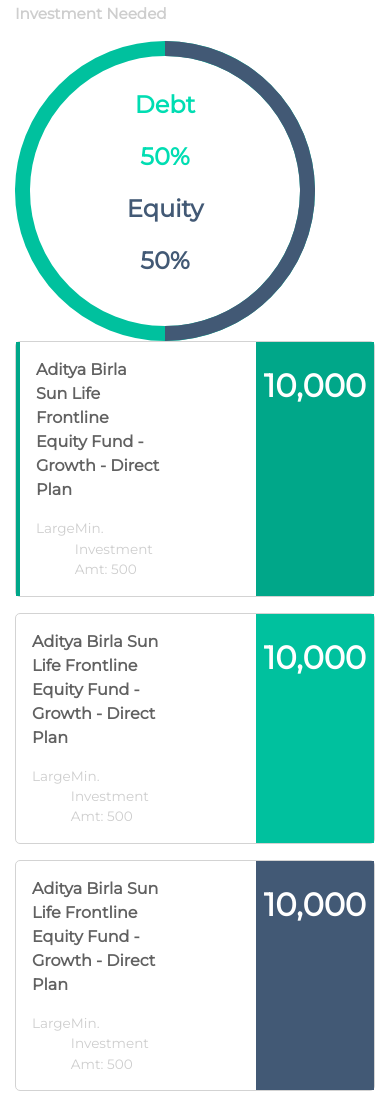
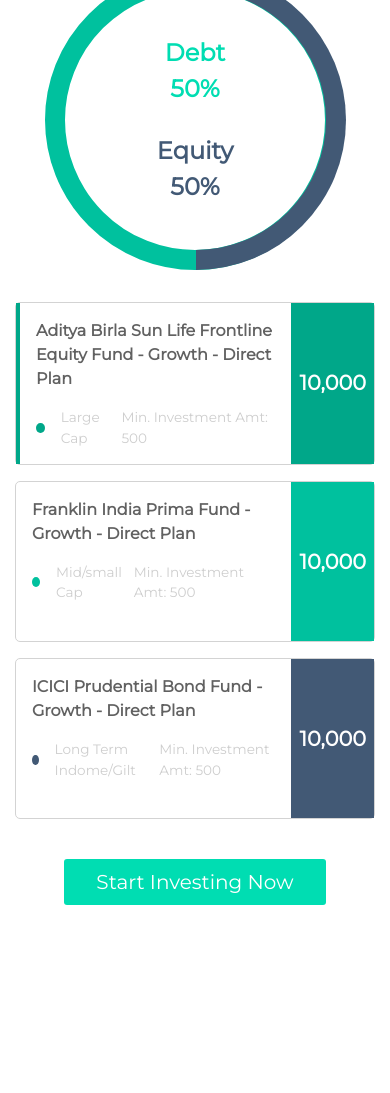
Before and after one commit to mohanishsn/valuefy-assignment, a plain HTML site: page index.html in a window 390 px wide. Shown: the part 829-1922 px from the top of the page. After the commit the page ends 1758 px from the top, so only its background shows below. Drawn offline with nearby package versions, Linux system fonts and the light colour scheme.

Commit message:
Final changes to CSS

```diff
--- a/index.html
+++ b/index.html
@@ -1,3 +1,5 @@
+<!-- Assignment: Valuefy
+Name: Mohanish Nagarkar -->
 <!DOCTYPE html>
 <html lang="en">
 
@@ -5,7 +7,7 @@
     <meta charset="UTF-8">
     <meta name="viewport" content="width=device-width, initial-scale=1.0">
     <meta http-equiv="X-UA-Compatible" content="ie=edge">
-    <title>Assignment - </title>
+    <title>Assignment - Valuefy</title>
     <link href="style.css" rel="stylesheet">
     <link rel="stylesheet" href="https://stackpath.bootstrapcdn.com/bootstrap/4.3.1/css/bootstrap.min.css" integrity="sha384-ggOyR0iXCbMQv3Xipma34MD+dH/1fQ784/j6cY/iJTQUOhcWr7x9JvoRxT2MZw1T"
         crossorigin="anonymous">
@@ -19,14 +21,14 @@
                 <div class="col-xl-1 col-lg-1 col-md-1 col-sm-1 col-xs-1">
                     <a class="icons" href="#">&larr;</a>
                 </div>
-                <div class="col-xl-8 col-lg-8 col-md-8 col-sm-8 col-xs-8">
+                <div class="col-xl-10 col-lg-10 col-md-10 col-sm-10 col-xs-10">
                     <a class="navbar-brand" href="./index.html">
                         <img class="img-fluid" src="./img/invezta-logo.png" />
                     </a>
                 </div>
 
-                <div class="col-xl-3 col-lg-3 col-md-3 col-sm-3 col-xs-3 text-right">
-                    <a class="icons" href="#">&times;</a>
+                <div class="col-xl-1 col-lg-1 col-md-1 col-sm-1 col-xs-1">
+                    <a class="icons" href="#"">&times;</a>
                 </div>
             </div>
         </div>
@@ -88,28 +90,31 @@
                     <div class="investment-details" style="border-left: 4px solid #00A789">
                         <p class="investment-plan">Aditya Birla Sun Life Frontline Equity Fund - Growth - Direct Plan</p>
                         <div class="investment-meta">
-                            <span class="cap-type">Large</span>
-                            <span class="min-amount">Min. Investment Amt: 500</span>
+                            <div style="background-color: #00A789;" class="cap-accent"></div>
+                            <span class="cap-type">Large Cap</span>
+                            <span class="min-amount ml-auto">Min. Investment Amt: 500</span>
                         </div>
                     </div>
                     <div class="amount" style="background-color: #00A789;">10,000</div>
                 </div>
                 <div class="investment-item">
                     <div class="investment-details">
-                        <p class="investment-plan">Aditya Birla Sun Life Frontline Equity Fund - Growth - Direct Plan</p>
+                        <p class="investment-plan">Franklin India Prima Fund - Growth - Direct Plan</p>
                         <div class="investment-meta">
-                            <span class="cap-type">Large</span>
-                            <span class="min-amount">Min. Investment Amt: 500</span>
+                            <div style="background-color: #00C19E;" class="cap-accent"></div>
+                            <span class="cap-type">Mid/small Cap</span>
+                            <span class="min-amount ml-auto">Min. Investment Amt: 500</span>
                         </div>
                     </div>
                     <div class="amount" style="background-color: #00C19E;">10,000</div>
                 </div>
                 <div class="investment-item">
                     <div class="investment-details">
-                        <p class="investment-plan">Aditya Birla Sun Life Frontline Equity Fund - Growth - Direct Plan</p>
+                        <p class="investment-plan">ICICI Prudential Bond Fund - Growth - Direct Plan</p>
                         <div class="investment-meta">
-                            <span class="cap-type">Large</span>
-                            <span class="min-amount">Min. Investment Amt: 500</span>
+                            <div style="background-color: #425975;" class="cap-accent"></div>
+                            <span class="cap-type">Long Term Indome/Gilt</span>
+                            <span class="min-amount ml-auto">Min. Investment Amt: 500</span>
                         </div>
                     </div>
                     <div class="amount" style="background-color: #425975;"><span>10,000</span></div>
@@ -120,11 +125,11 @@
 
     <!-- Button section -->
     <section class="button-section">
-        <div class="container">
+        <!-- <div class="container"> -->
             <div class="button-wrapper">
                 <button>Start Investing Now</button>
             </div>
-        </div>
+        <!-- </div> -->
     </section>
 </body>
 
--- a/style.css
+++ b/style.css
@@ -15,11 +15,6 @@ h1,
 p {
     font-family: 'Montserrat', sans-serif;
     color: #CECECE;
-}
-
-.nav-row {
-    align-items: center;
-    justify-content: center;
 }
 
 .icons {
@@ -46,10 +41,11 @@ p {
     font-weight: bold;
 }
 
+
+/* Items Wrapper Style */
 .items-wrapper {
     display: flex;
     justify-content: space-between;
-    /* justify-items: stretch; */
     flex-wrap: wrap;
 }
 
@@ -62,36 +58,37 @@ p {
     font-size: 0.95rem;
 }
 
-
-/*  */
+/* Circle shape style */
 .amount-division-shape {
     width: 300px;
     height: 300px;
     border-radius: 50%;
-    border: 15px solid #00C19E;
+    border: 20px solid #00C19E;
     background: transparent;
     position: relative;
     z-index: 10;
     display: flex;
     align-items: center;
-    justify-content: center;
+    justify-content: space-around;
     flex-direction: column;
     text-align: center;
     font-size: 1.5rem;
+    padding: 2rem 0;
 }
 
+/* Creating the semi circle */
 .amount-division-shape::before {
     content: '';
     position: absolute;
     z-index: -1;
-    border: 15px solid #425975;
+    border: 20px solid #425975;
     width: 300px;
     height: 150px;
     border-top-left-radius: 150px;
     border-top-right-radius: 150px;
     transform: rotate(90deg);
     border-bottom: 0;
-    left: 3.75rem;
+    left: 3.5rem;
 }
 
 .amount-division-shape .debt-data p {
@@ -100,6 +97,10 @@ p {
 
 .amount-division-shape .equity-data p {
     color: #425975;
+}
+
+.amount-division-shape p {
+    margin-bottom: 0;
 }
 
 .investment-wrapper {
@@ -120,10 +121,12 @@ p {
     border: 1px solid lightgray;
     border-radius: 5px;
     margin-bottom: 1rem;
+    width: 100%;
+    justify-content: space-between;
 }
 
 .investment-details {
-    padding: 1rem 6rem 1rem 1rem;
+    padding: 1rem 5rem 1rem 1rem;
 }
 
 .investment-plan {
@@ -132,10 +135,22 @@ p {
 
 .investment-meta {
     display: flex;
-    justify-content: space-between;
+    /* justify-content: space-between; */
+    align-items: center;
     font-family: 'Montserrat', sans-serif;
     font-size: 0.85rem;
     color: #CECECE;
+}
+
+.cap-accent {
+    border-radius: 50%;
+    height: 10px;
+    width: 10px;
+    margin-right: 1rem;
+}
+
+.min-amount {
+    justify-content: flex-end;
 }
 
 .amount {
@@ -146,7 +161,7 @@ p {
     font-size: 2rem;
 }
 
-/*  */
+/*  Button style */
 .button-section {
     margin: 1.5rem 0;
     text-align: center;
@@ -160,5 +175,49 @@ p {
     border: none;
     border-radius: 3px;
     padding: 0.5rem 2rem;
-    font-size: 2rem;
+    font-size: 1.25rem;
 }
+
+/* Media query for large/medium screens */
+@media screen and (max-width: 1199px) {
+
+    .investment-wrapper {
+        justify-content: center;
+    }
+
+    .investment-wrapper .amount-division-shape {
+        margin: 2rem 0;
+    }
+
+}
+
+/* Media query for mobile devices */
+@media screen and (max-width: 420px) {
+    .nav-row {
+        justify-content: center;
+        align-items: center;
+        text-align: center !important;
+    }
+    h1 {
+        font-size: 2rem !important;
+    }
+
+    .item-head {
+        font-size: 2.5rem;
+    }
+
+    .investment-details {
+        padding: 1rem 1rem 1rem 1rem;
+    }
+
+    .investment-meta {
+        justify-content: space-between;
+    }
+
+    .amount {
+        padding: 4rem 0.5rem;
+        color: #ffffff;
+        font-weight: bold;
+        font-size: 1.3rem;
+    }
+}
```
